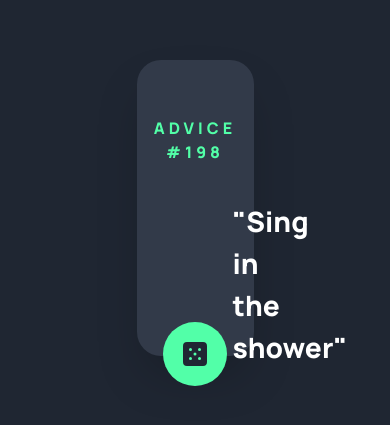
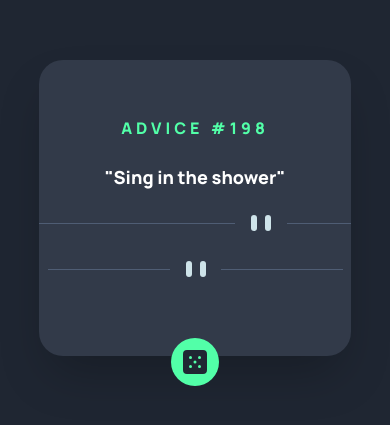
Before and after one commit to WanjikuKatuni/advice-generator, a React (Create React App) app: page / in a window 390 px wide. Shown: the part 189-614 px from the top of the page. Built offline with nearby package versions, Linux system fonts and the light colour scheme.

Commit message:
made responsive

```diff
--- a/src/pages/Quote.jsx
+++ b/src/pages/Quote.jsx
@@ -1,3 +1,4 @@
+
 import React, { useState } from "react";
 
 export default function Quote() {
@@ -20,20 +21,20 @@ export default function Quote() {
   };
 
   return (
-    <div className="quote bg-[#1F2632] h-[100vh] grid place-items-center ">
-      <div className="quote-body bg-[#323A49] h-[35vh] w-[30vw] shadow-2xl mt-[-50px] rounded-3xl text-center relative">
+    <div className="quote bg-[#1F2632] h-screen grid place-items-center ">
+      <div className="quote-body bg-[#323A49] h-[35vh] w-[80vw] sm:w-[60vw] md:w-[50vw] lg:w-[40vw] xl:w-[30vw] 2xl:w-[25vw] shadow-2xl mt-[-50px] rounded-3xl text-center relative">
         {/* title */}
         <div className="quote-title text-[#52FFA8] uppercase mt-14 mb-6 tracking-[0.25em]">
           ADVICE #{quoteData.id}
         </div>
 
         {/* quote */}
-        <div className="quote-text text-white text-[28px] px-24 mt-9">
+        <div className="quote-text text-white text-[18px] md:text-[24px] lg:text-[28px] xl:text-[28px] 2xl:text-[28px] px-4 sm:px-8 md:px-12 lg:px-12 xl:px-12 2xl:px-12 mt-6">
           "{quoteData.quote}"
         </div>
 
         {/* divider */}
-        <div className="divider inline-flex items-center justify-center w-full mt-14">
+        <div className="divider-desk inline-flex items-center justify-center w-full mt-6">
           <svg width="444" height="16" xmlns="http://www.w3.org/2000/svg">
             <g fill="none" fill-rule="evenodd">
               <path fill="#4F5D74" d="M0 8h196v1H0zM248 8h196v1H248z" />
@@ -45,13 +46,16 @@ export default function Quote() {
           </svg>
         </div>
 
+        <div className="divider-mobile inline-flex items-center justify-center w-full mt-6">
+            <svg width="295" height="16" xmlns="http://www.w3.org/2000/svg"><g fill="none" fill-rule="evenodd"><path fill="#4F5D74" d="M0 8h122v1H0zM173 8h122v1H173z"/><g transform="translate(138)" fill="#CEE3E9"><rect width="6" height="16" rx="3"/><rect x="14" width="6" height="16" rx="3"/></g></g></svg>
+        </div>
+
+
         {/* dice icon */}
         <div
-          className="dice-icon cursor-pointer h-16 w-16 rounded-full inline-flex absolute bottom-[-30px] left-1/2 transform -translate-x-1/2 items-center justify-center bg-[#52FFA8]"
+          className="dice-icon cursor-pointer h-12 w-12 sm:h-16 sm:w-16 rounded-full inline-flex absolute bottom-[-30px] left-1/2 transform -translate-x-1/2 items-center justify-center bg-[#52FFA8]"
           style={{
-            boxShadow: isHovered
-              ? "0 0 15px 15px rgba(82, 255, 168, .3)"
-              : "none",
+            boxShadow: isHovered ? "0 0 15px 15px rgba(82, 255, 168, .3)" : "none",
           }}
           onMouseEnter={() => setHovered(true)}
           onMouseLeave={() => setHovered(false)}
```
